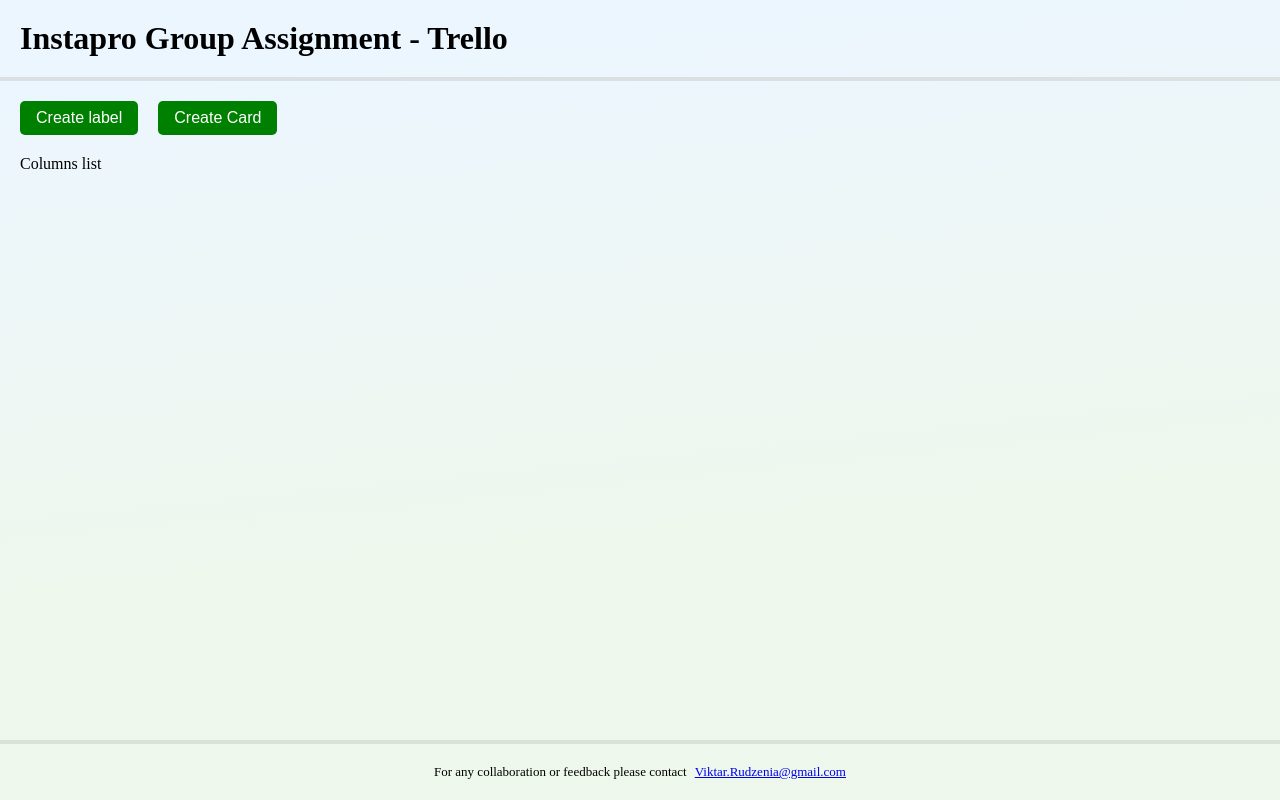
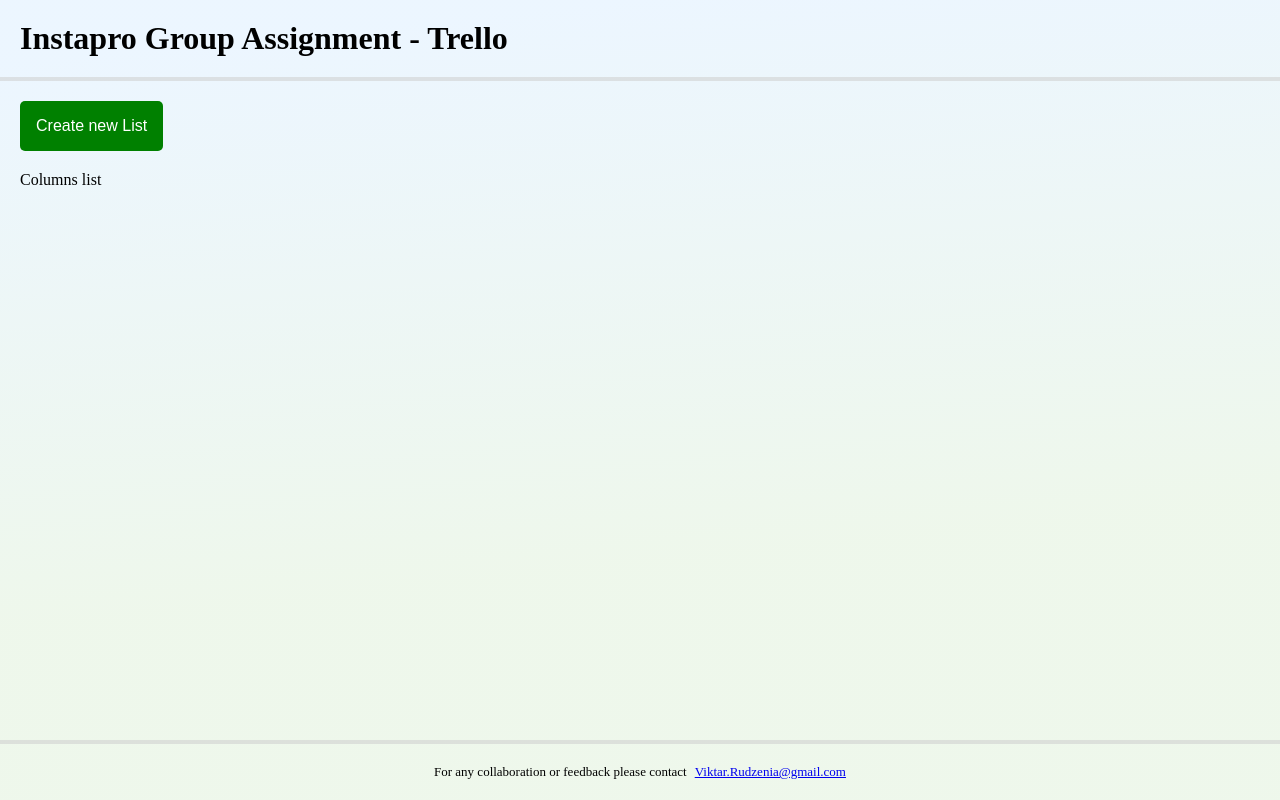
Before and after one commit to viktar-rudzenia/instapro-group-assignment, a React (Create React App) app: page / in a window 1280 px wide. Built offline with nearby package versions, Linux system fonts and the light colour scheme.

Commit message:
feat: added Create new list UI placeholder

```diff
--- a/src/components/shared/TrButton/index.module.scss
+++ b/src/components/shared/TrButton/index.module.scss
@@ -21,4 +21,18 @@
   &:active {
     transform: translate(0, 2px);
   }
+
+  &:disabled {
+    cursor: not-allowed;
+    transition: none;
+    opacity: 0.4;
+
+    &:hover {
+      opacity: 0.4;
+    }
+
+    &:active {
+      transform: none;
+    }
+  }
 }
--- a/src/components/shared/TrButton/index.tsx
+++ b/src/components/shared/TrButton/index.tsx
@@ -7,11 +7,22 @@
   onClick?: () => void;
   children?: ReactNode;
   additionalClassName?: string;
+  disabled?: boolean;
 }
 
-export default function TrButton({ children, onClick, additionalClassName }: RmButtonProps) {
+export default function TrButton({
+  children,
+  onClick,
+  additionalClassName,
+  disabled,
+}: RmButtonProps) {
   return (
-    <button type="button" className={cn(styles.button, additionalClassName)} onClick={onClick}>
+    <button
+      type="button"
+      className={cn(styles.button, additionalClassName)}
+      onClick={onClick}
+      disabled={disabled}
+    >
       {children}
     </button>
   );
--- a/src/components/trello-board/ActionPanel/index.module.scss
+++ b/src/components/trello-board/ActionPanel/index.module.scss
@@ -2,4 +2,5 @@
   width: 100%;
   display: flex;
   gap: 20px;
+  height: 50px;
 }
--- a/src/components/trello-board/ActionPanel/index.tsx
+++ b/src/components/trello-board/ActionPanel/index.tsx
@@ -1,11 +1,19 @@
+import { useState } from 'react';
+
 import { TrButton } from 'components/shared';
+import CreateColumn from '../CreateColumn';
+
 import styles from './index.module.scss';
 
 export default function ActionPanel() {
+  const [isColumnFormOpen, setIsColumnFormOpen] = useState(false);
+
   return (
     <div className={styles.wrapper}>
-      <TrButton>Create label</TrButton>
-      <TrButton>Create Card</TrButton>
+      <TrButton disabled={isColumnFormOpen} onClick={() => setIsColumnFormOpen(true)}>
+        Create new List
+      </TrButton>
+      {isColumnFormOpen && <CreateColumn setIsColumnFormOpen={setIsColumnFormOpen} />}
     </div>
   );
 }
--- /dev/null
+++ b/src/components/trello-board/CreateColumn/index.module.scss
@@ -0,0 +1,10 @@
+.wrapper {
+  border: 1px solid gray;
+  padding: 5px;
+  display: flex;
+  gap: 20px;
+}
+
+.closeButton {
+  background: red;
+}
--- /dev/null
+++ b/src/components/trello-board/CreateColumn/index.tsx
@@ -0,0 +1,19 @@
+import { TrButton } from 'components/shared';
+
+import styles from './index.module.scss';
+
+export default function CreateColumn({
+  setIsColumnFormOpen,
+}: {
+  setIsColumnFormOpen: (value: boolean) => void;
+}) {
+  return (
+    <div className={styles.wrapper}>
+      <input />
+      <TrButton onClick={() => setIsColumnFormOpen(false)}>Add List</TrButton>
+      <TrButton additionalClassName={styles.closeButton} onClick={() => setIsColumnFormOpen(false)}>
+        X
+      </TrButton>
+    </div>
+  );
+}
```
